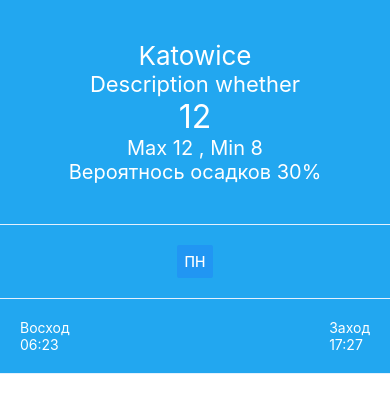
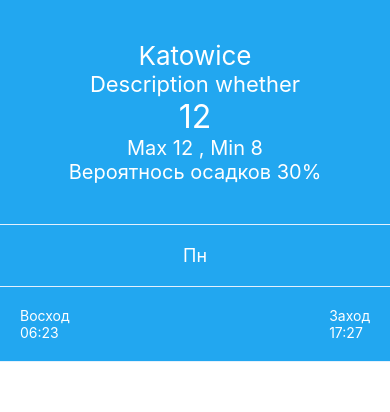
Before and after one commit to dm25an22/weather-app, a React Native app: screen / in a window 390 px wide. Shown: the top 412 px of the page. Built offline with nearby package versions, Linux system fonts and the light colour scheme; no server answers.

Commit message:
add geolacation

```diff
--- a/App.js
+++ b/App.js
@@ -1,20 +1,27 @@
-import React, { useEffect } from 'react';
+import React, { useEffect, useState } from 'react';
 import { ScrollView, StyleSheet, View } from 'react-native';
 import { Provider } from 'react-redux';
 import { applyMiddleware, createStore } from 'redux';
-import Api from './api';
-import Header from './components/header';
-import Info from './components/info';
-import Week from './components/week';
-import { rootReducer } from './redux/reducer';
+import Api from './src/api';
+import Header from './src/components/header';
+import Info from './src/components/info';
+import Week from './src/components/week';
+import { rootReducer } from './src/redux/reducer';
 
 const store = createStore(rootReducer)
 
 export default function App() {
 
   async function fetchData() {
-    const data = await Api.fetchForecastData();
+    const {coords} = await getPosition();
+    const data = await Api.fetchForecastData(coords.latitude, coords.longitude);
   }
+
+  function getPosition() {
+    return new Promise((resolve, reject) =>
+      navigator.geolocation.getCurrentPosition(resolve, reject)
+    );
+}
 
   useEffect(() => {
     fetchData();
--- a/components/day.js
+++ /dev/null
@@ -1,17 +0,0 @@
-import React from 'react';
-import { StyleSheet, View, Button } from 'react-native';
-
-export default function Day() {
-  return (
-    <View style={styles.dayBtn}>
-      <Button style={styles.dayBtn} title="Пн" />
-    </View>
-  );
-};
-
-const styles = StyleSheet.create({
-  dayBtn: {
-    marginLeft: 10,
-    marginRight: 10,
-  },
-});
--- a/api.js
+++ b/src/api.js
@@ -8,22 +8,17 @@ export default class Api {
 
   static async _apiGET(url, headers) {
     try {
-      const response = await fetch(url, {
-        "method": "GET",
-        headers
-      });
+      const response = await fetch(url);
       return this._checkStatus(response);
     } catch (error) {
       throw error;
     }
   }
 
-  static async fetchForecastData() {
+  static async fetchForecastData(lat, lon) {
+    console.log(lat, lon)
     try {
-      return await this._apiGET(`https://community-open-weather-map.p.rapidapi.com/forecast?q=san%20francisco%2Cus`, {
-        "x-rapidapi-key": "0861a540bbmsh9ef63039d5fd203p1883bejsn220d1c3c7cd8",
-        "x-rapidapi-host": "community-open-weather-map.p.rapidapi.com"
-      });
+      return await this._apiGET(`https://api.openweathermap.org/data/2.5/onecall?lat=${lat}&lon=${lon}&exclude=hourly,minutely&appid=7bec40103ce21d5342466aba6282e18f&units=metric`);
     } catch (error) {
       throw error
     }
--- /dev/null
+++ b/src/components/day.js
@@ -0,0 +1,24 @@
+import React from 'react';
+import { StyleSheet, View, Text, TouchableOpacity } from 'react-native';
+
+export default function Day() {
+  return (
+    <TouchableOpacity>
+      <View style={styles.dayBtn}>
+        <Text style={styles.dayText}>Пн</Text>
+      </View>
+    </TouchableOpacity>
+  );
+};
+
+const styles = StyleSheet.create({
+  dayBtn: {
+    marginLeft: 10,
+    marginRight: 10,
+  },
+
+  dayText: {
+    fontSize: 18,
+    color: '#fff'
+  },
+});
```
Also changed, not shown: src/components/header.js (renamed from components/header.js), src/components/info.js (renamed from components/info.js), src/components/week.js (renamed from components/week.js), src/redux/name-space.js (renamed from redux/name-space.js), src/redux/reducer.js (renamed from redux/reducer.js), src/redux/whether/wether-selector.js (added), src/redux/whether/whether.js (renamed from redux/whether/whether.js).
